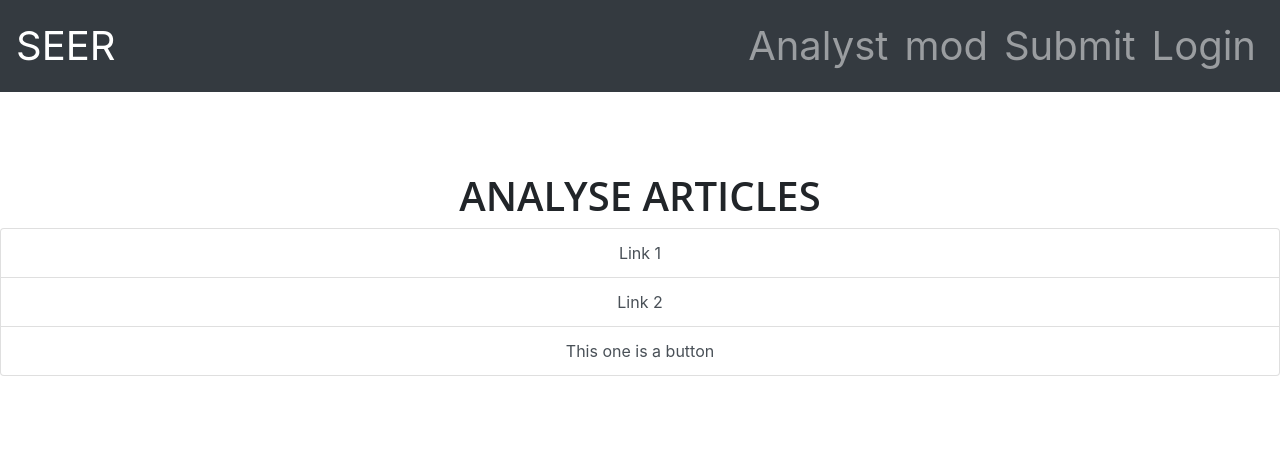
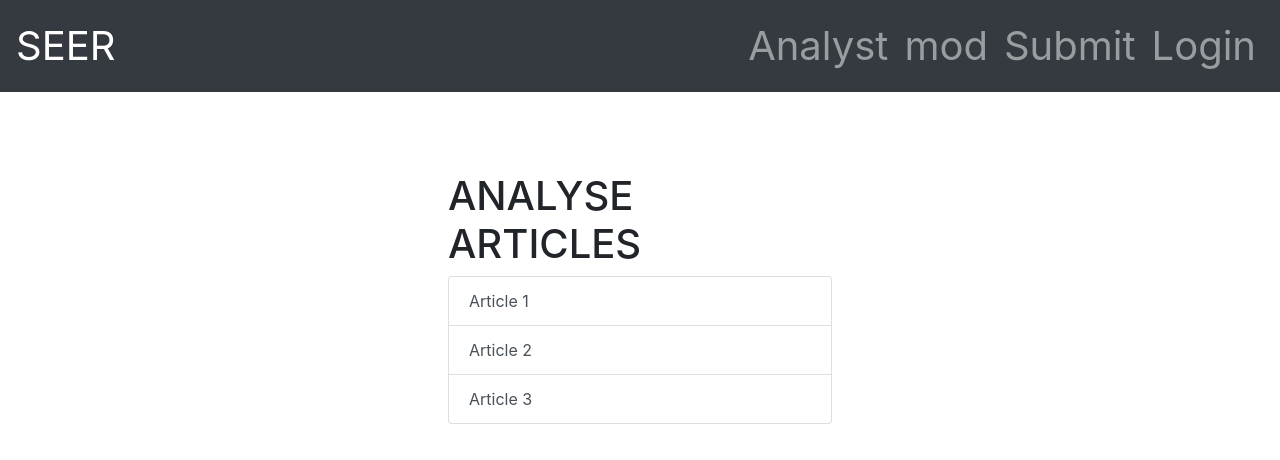
Before and after one commit to RobSnz/2020_SE_A1a, a React (Create React App) app: page /Analyst in a window 1280 px wide. Shown: the top 460 px of the page. Built offline with nearby package versions, Linux system fonts and the light colour scheme.

Commit message:
Analyst list and pop up modal created

```diff
--- a/src/Analyst/Analyst.js
+++ b/src/Analyst/Analyst.js
@@ -1,5 +1,5 @@
 import React from "react";
-import "../Home/Home.css";
+import styles from '../mystyle.module.css';
 import IconButton from '@material-ui/core/IconButton';
 import AddIcon from '@material-ui/icons/AddCircle';
 import RemoveIcon from '@material-ui/icons/RemoveCircle'
@@ -10,42 +10,61 @@
 import Col from 'react-bootstrap/Col';
 import DatePicker from "react-datepicker";
 import ListGroup from 'react-bootstrap/ListGroup';
+import Modal from 'react-bootstrap/Modal'
 //import AnalystFunctions from './AnalystFunctions.js'
 import "react-datepicker/dist/react-datepicker.css";
 //const AnalystFunctions = require('./AnalystFunctions');
 import { Link } from "react-router-dom";
+import Button from 'react-bootstrap/Button';
 
-class Analyst extends React.Component {
-  constructor(props) {
-    super(props);
-
-    this.openArticle = this.openArticle.bind(this);
+function MyVerticallyCenteredModal(props) {
+  return (
+    <Modal
+      {...props}
+      size="lg"
+      aria-labelledby="contained-modal-title-vcenter"
+      centered
+    >
+      <Modal.Header closeButton>
+        <Modal.Title id="contained-modal-title-vcenter">
+          Analysis
+        </Modal.Title>
+      </Modal.Header>
+      <Modal.Body>
+        <h4>Article Heading</h4>
+      </Modal.Body>
+      <Modal.Footer>
+        <Button onClick={props.onHide}>Accept</Button>
+        <Button onClick={props.onHide}>Reject</Button>
+      </Modal.Footer>
+    </Modal>
+  );
 }
 
-  openArticle() {
-    alert('You want to open an article');
-  }
+const Analyst = () => {
+  const [modalShow, setModalShow] = React.useState(false);
 
-  render() {
   return (
-      <div className="Home">
-        <div className="lander">
+    <div className={styles.analystQueue}>
       <h1>ANALYSE ARTICLES</h1>
       <ListGroup>
-              <ListGroup.Item action onClick={this.openArticle}>
-                Link 1
+        <ListGroup.Item action onClick={() => setModalShow(true)}>
+          Article 1
               </ListGroup.Item>
-              <ListGroup.Item action onClick={this.openArticle}>
-                Link 2
+        <ListGroup.Item action onClick={() => setModalShow(true)}>
+          Article 2
               </ListGroup.Item>
-              <ListGroup.Item action onClick={this.openArticle}>
-                This one is a button
+        <ListGroup.Item action onClick={() => setModalShow(true)}>
+          Article 3
               </ListGroup.Item>
       </ListGroup>
-        </div>
+
+      <MyVerticallyCenteredModal
+        show={modalShow}
+        onHide={() => setModalShow(false)}
+      />
     </div>
   );
-  }
-}
+};
 
 export default Analyst;
--- a/src/mystyle.module.css
+++ b/src/mystyle.module.css
@@ -12,7 +12,6 @@
     transform: translate(-50%, -50%);
     position: fixed;
 }
-
 
 .registerBox {
     display: flex;
@@ -164,3 +163,9 @@
     border-radius: 10px;
     width: 320px;
 }
+
+.analystQueue{
+    padding-top: 80px;
+    margin: auto;
+    width: 30%;/*575px*/
+}
```
Lines whose indentation alone changed are shown as unchanged.
